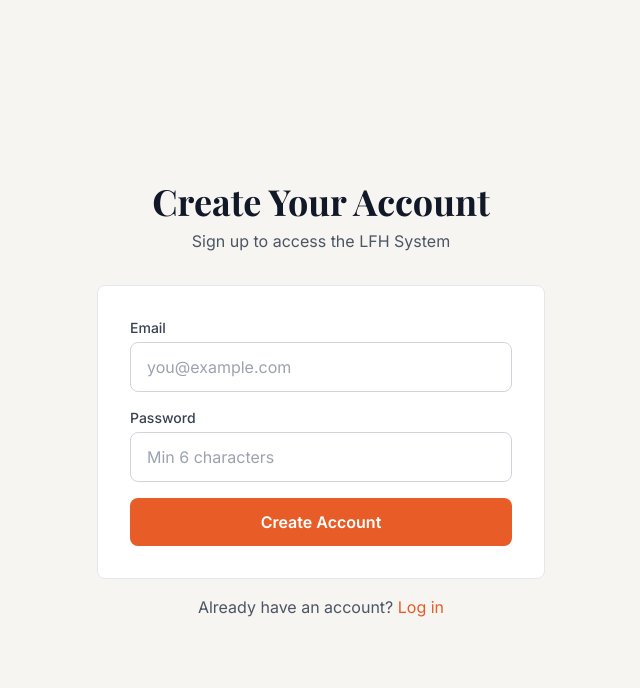
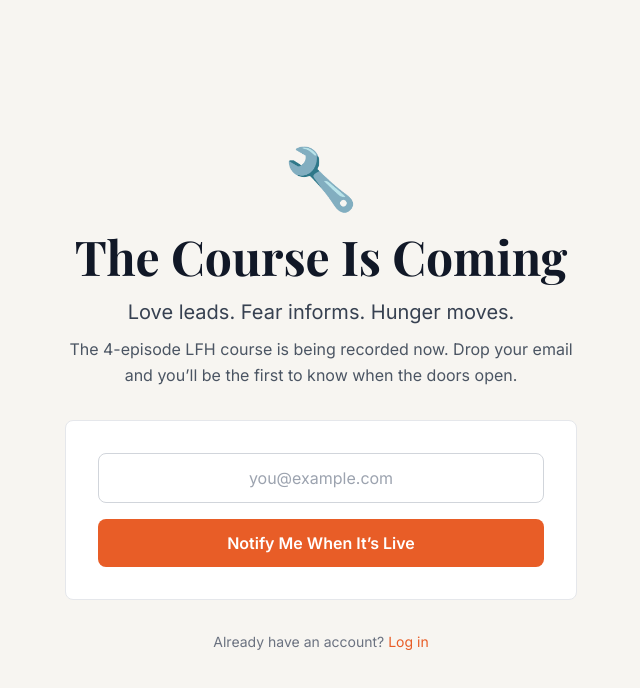
Before and after one commit to ndispenza1-maker/lovefearhunger, a Next.js app: page /signup in a window 1280 px wide. Shown: the top 688 px of the page, without its empty margins (319-959 px from the left). Built offline with nearby package versions, Linux system fonts and the light colour scheme; a web font is replaced by a local one.

Commit message:
Lock: Coming Soon gate on signup, waitlist CTA on homepage — Stripe/auth untouched

```diff
--- a/app/page.tsx
+++ b/app/page.tsx
@@ -13,7 +13,7 @@ export default function Home() {
           href="/signup"
           className="inline-block bg-[#E85D27] hover:bg-[#d54d17] text-white font-semibold px-8 py-4 rounded-lg text-lg transition-colors"
         >
-          Get Started
+          Join the Waitlist
         </a>
       </section>
 
@@ -102,7 +102,7 @@ export default function Home() {
                 href="/signup"
                 className="block text-center w-full bg-gray-900 hover:bg-gray-800 text-white font-semibold px-6 py-3 rounded-lg transition-colors"
               >
-                Get the Course &mdash; $49.99
+                Coming Soon &mdash; Join Waitlist
               </a>
             </div>
 
@@ -156,6 +156,7 @@ export default function Home() {
               >
                 Get Started &mdash; Contact for Pricing
               </a>
+              <p className="text-xs text-gray-500 mt-2 text-center">Broad course launching soon &mdash; Focused Systems available now</p>
             </div>
           </div>
         </div>
--- a/app/signup/page.tsx
+++ b/app/signup/page.tsx
@@ -1,89 +1,61 @@
 "use client";
 
 import { useState } from "react";
-import { useRouter } from "next/navigation";
 
 export default function SignupPage() {
-  const router = useRouter();
   const [email, setEmail] = useState("");
-  const [password, setPassword] = useState("");
-  const [error, setError] = useState("");
-  const [loading, setLoading] = useState(false);
+  const [submitted, setSubmitted] = useState(false);
 
-  const handleSubmit = async (e: React.FormEvent) => {
+  const handleSubmit = (e: React.FormEvent) => {
     e.preventDefault();
-    setLoading(true);
-    setError("");
-
-    const res = await fetch("/api/auth/signup", {
-      method: "POST",
-      headers: { "Content-Type": "application/json" },
-      body: JSON.stringify({ email, password }),
-    });
-
-    const data = await res.json();
-    setLoading(false);
-
-    if (!res.ok) {
-      setError(data.error);
-      return;
-    }
-
-    router.push("/dashboard");
+    // TODO: wire to email list when ready
+    setSubmitted(true);
   };
 
   return (
     <main className="min-h-screen bg-[#F7F5F1] flex items-center justify-center px-6">
-      <div className="w-full max-w-md">
-        <h1 className="font-serif text-4xl font-bold text-gray-900 mb-2 text-center">
-          Create Your Account
+      <div className="w-full max-w-lg text-center">
+        <div className="text-6xl mb-6">🔧</div>
+        <h1 className="font-serif text-4xl md:text-5xl font-bold text-gray-900 mb-4">
+          The Course Is Coming
         </h1>
-        <p className="text-gray-600 text-center mb-8">
-          Sign up to access the LFH System
+        <p className="text-xl text-gray-700 mb-2 leading-relaxed">
+          Love leads. Fear informs. Hunger moves.
+        </p>
+        <p className="text-gray-600 mb-8 leading-relaxed">
+          The 4-episode LFH course is being recorded now. Drop your email and
+          you&rsquo;ll be the first to know when the doors open.
         </p>
 
+        {submitted ? (
+          <div className="bg-white p-8 rounded-lg border border-gray-200">
+            <p className="text-2xl font-semibold text-gray-900 mb-2">You&rsquo;re on the list.</p>
+            <p className="text-gray-600">We&rsquo;ll reach out when it&rsquo;s live.</p>
+          </div>
+        ) : (
           <form onSubmit={handleSubmit} className="bg-white p-8 rounded-lg border border-gray-200 space-y-4">
             <div>
-            <label className="block text-sm font-medium text-gray-700 mb-1">Email</label>
               <input
                 type="email"
                 value={email}
                 onChange={(e) => setEmail(e.target.value)}
                 required
-              className="w-full px-4 py-3 border border-gray-300 rounded-lg focus:outline-none focus:ring-2 focus:ring-[#E85D27]"
+                className="w-full px-4 py-3 border border-gray-300 rounded-lg focus:outline-none focus:ring-2 focus:ring-[#E85D27] text-center"
                 placeholder="you@example.com"
               />
             </div>
-
-          <div>
-            <label className="block text-sm font-medium text-gray-700 mb-1">Password</label>
-            <input
-              type="password"
-              value={password}
-              onChange={(e) => setPassword(e.target.value)}
-              required
-              minLength={6}
-              className="w-full px-4 py-3 border border-gray-300 rounded-lg focus:outline-none focus:ring-2 focus:ring-[#E85D27]"
-              placeholder="Min 6 characters"
-            />
-          </div>
-
-          {error && <p className="text-red-600 text-sm">{error}</p>}
-
             <button
               type="submit"
-            disabled={loading}
-            className="w-full bg-[#E85D27] hover:bg-[#d54d17] text-white font-semibold px-6 py-3 rounded-lg transition-colors disabled:opacity-50"
+              className="w-full bg-[#E85D27] hover:bg-[#d54d17] text-white font-semibold px-6 py-3 rounded-lg transition-colors"
             >
-            {loading ? "Creating account..." : "Create Account"}
+              Notify Me When It&rsquo;s Live
             </button>
           </form>
+        )}
 
-        <p className="text-center text-gray-600 mt-4">
+        <p className="text-gray-500 text-sm mt-8">
           Already have an account?{" "}
-          <a href="/login" className="text-[#E85D27] hover:underline">
-            Log in
-          </a>
+          <a href="/login" className="text-[#E85D27] hover:underline">Log in</a>
         </p>
       </div>
     </main>
```
Lines whose indentation alone changed are shown as unchanged.
